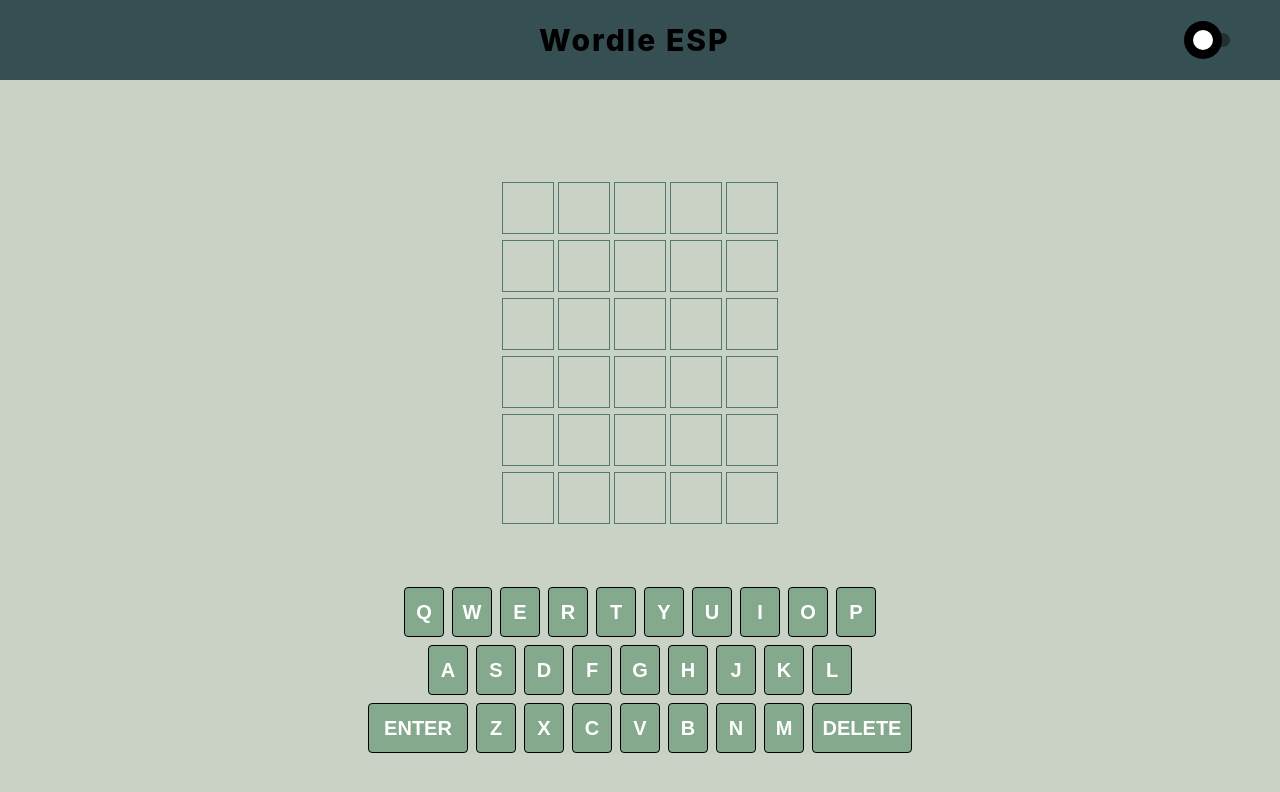
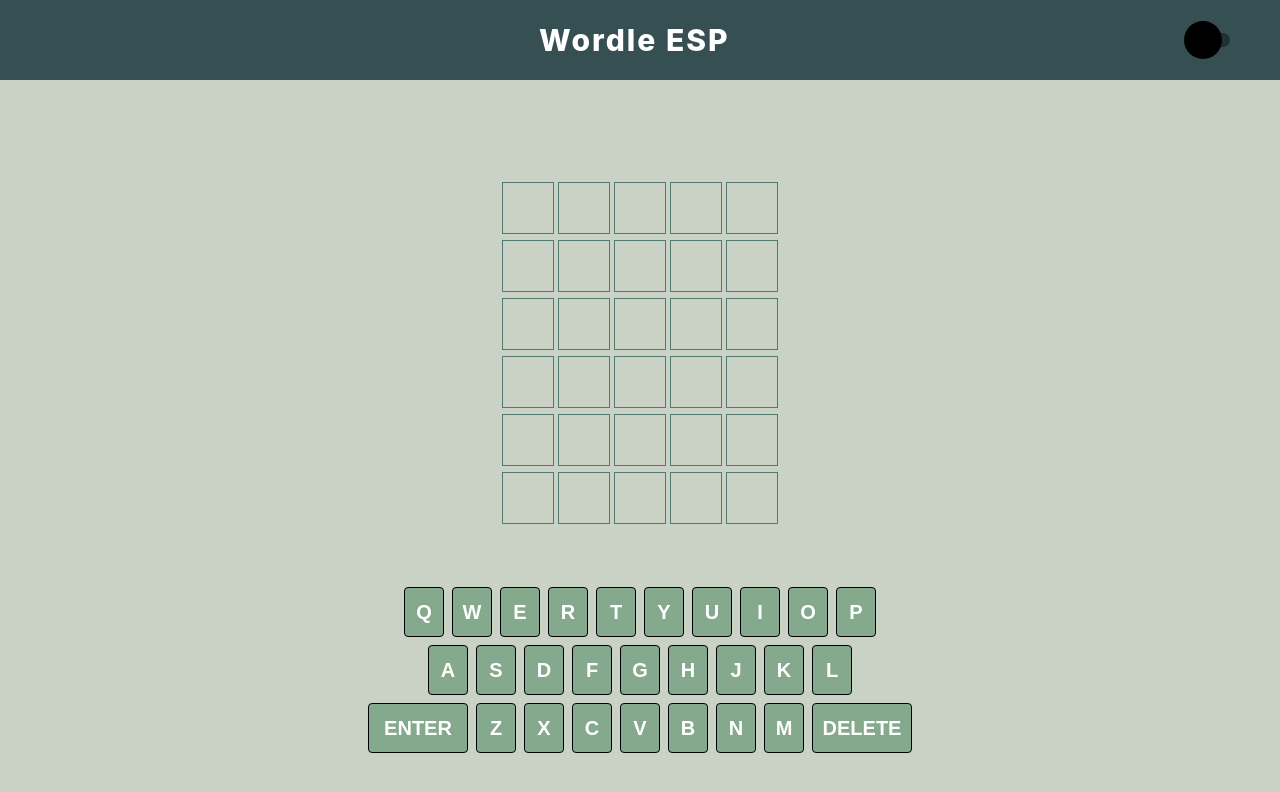
Before and after one commit to JosselineG/Wordle-Clone, a React (Create React App) app: page / in a window 1280 px wide. Shown: the top 792 px of the page. Built offline with nearby package versions, Linux system fonts and the light colour scheme.

Commit message:
added dark Mode

```diff
--- a/src/App.css
+++ b/src/App.css
@@ -1,16 +1,31 @@
 #lightMode .NavBar{
     background-color: #354f52;
+    color: white;
+
 
   }
 #darkMode .NavBar{
     background-color: #cad2c5;
+    color:black
   }
 
 
 #lightMode .keyBoard{
     background-color: #cad2c5;
+
   }
 #darkMode .keyBoard{
     background-color: #354f52;
 
+
 }
+
+#lightMode .Table{
+
+  color:black
+}
+#darkMode .Table{
+
+  color: white;
+
+}
--- a/src/components/BoardTable.css
+++ b/src/components/BoardTable.css
@@ -22,7 +22,7 @@
 
 .Letters{
     text-align: center;
-    color: white;
+
     font-size:30px;
     font-weight: bold;
 
--- a/src/components/Keyboard.css
+++ b/src/components/Keyboard.css
@@ -9,7 +9,15 @@
 
 
 }
+#lightMode .BoardTable{
 
+    color:black
+  }
+  #darkMode .BoardTable{
+
+    color: white;
+
+  }
 
 
 .keyboardBody {
--- a/src/components/Navbar.js
+++ b/src/components/Navbar.js
@@ -20,6 +20,9 @@ function Navbar(props) {
                     onChange={props.toggleTheme}
                     style={{backgroundColor: "darkMode"
                         ? "black"
+                        : "white",
+                        color:"darkMode"
+                        ? "black"
                         : "white"}}
                 />
 
```
